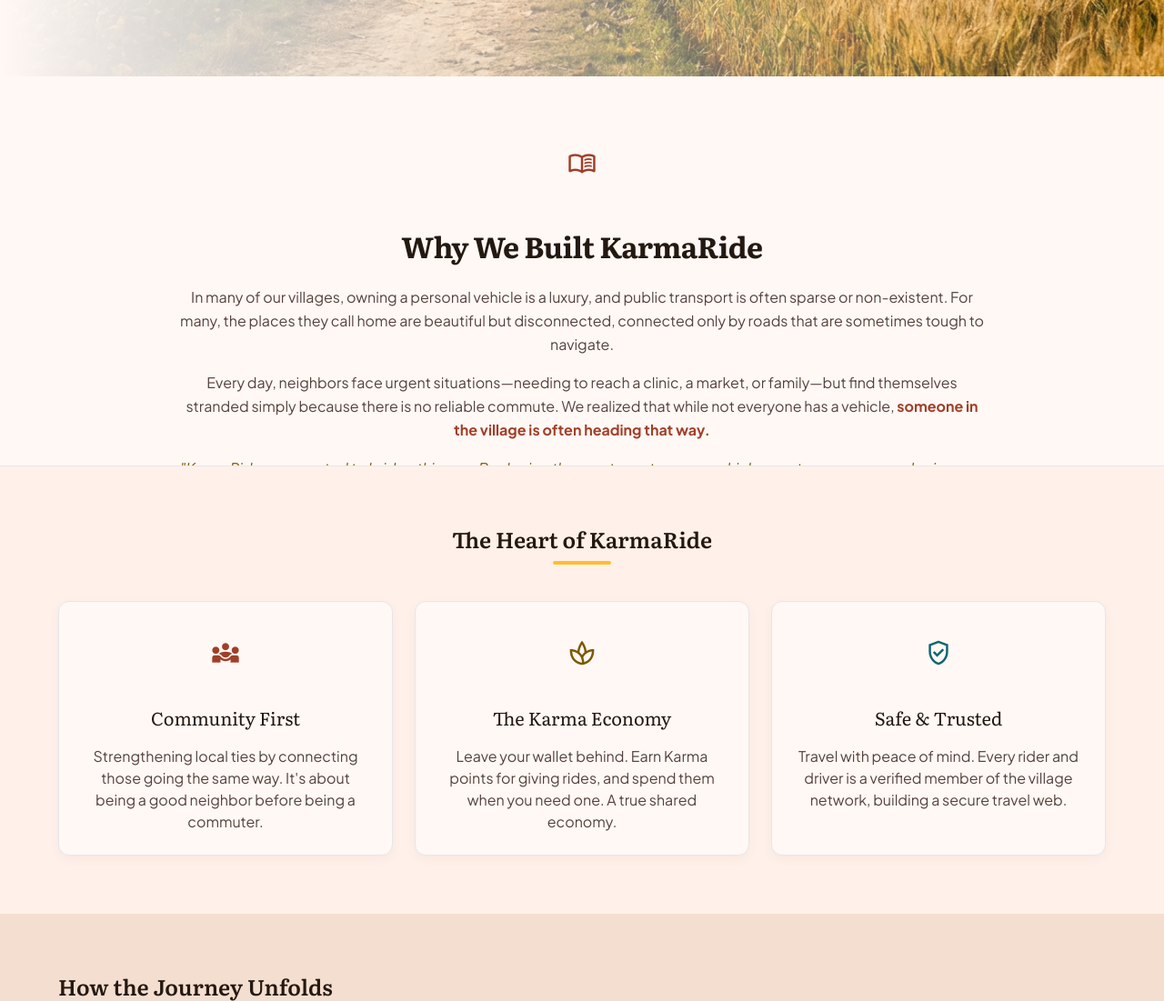
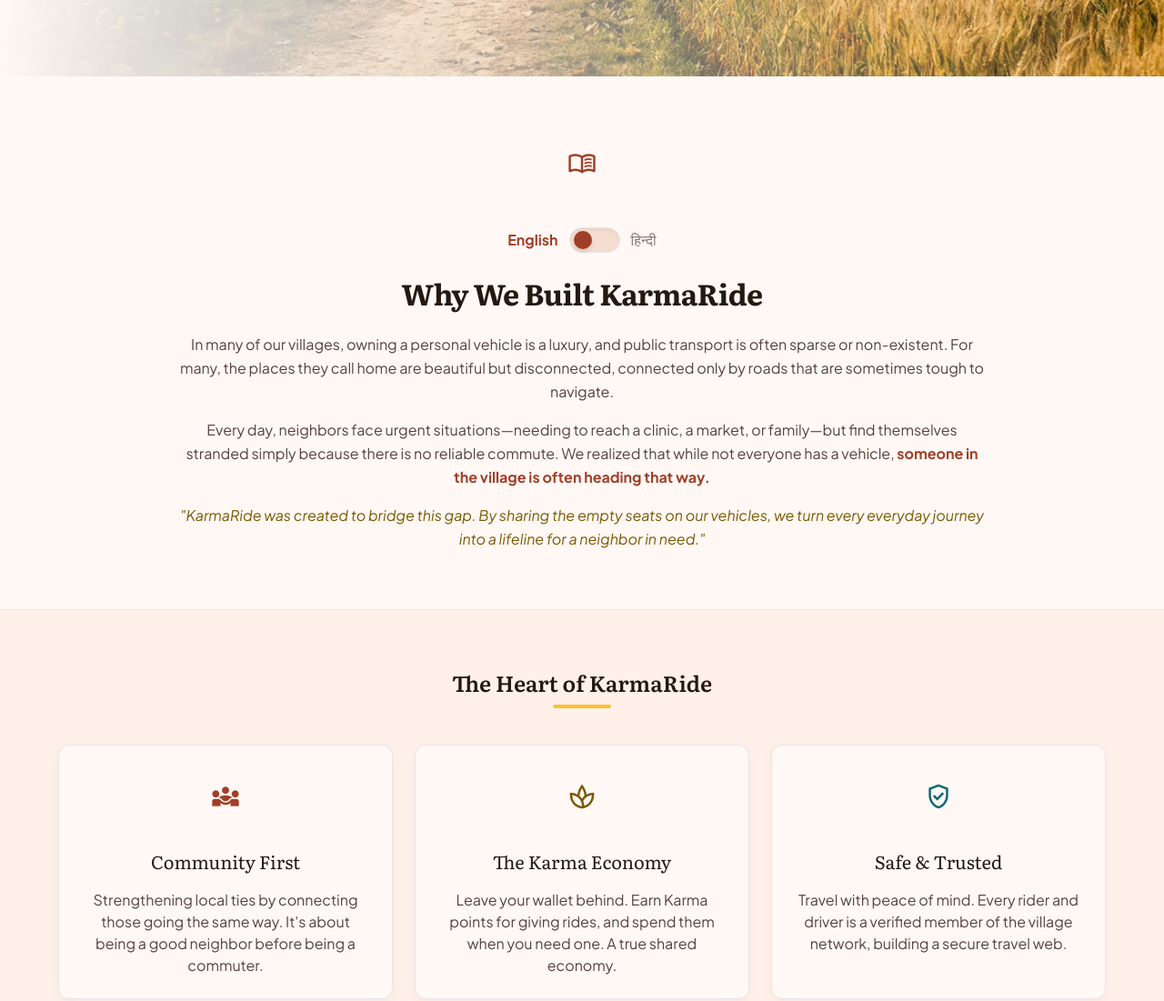
Before and after one commit to Ebishek/karma-ride, a Python web app: template templates/landing.html in a window 1280 px wide. Shown: the part 684-1785 px from the top of the page at 91% size. Run offline with Jinja, Linux system fonts and the light colour scheme; the template is opened without the code that fills it, so the values that code supplies are empty; some libraries are stand-ins or nearby versions.

Commit message:
Replace auto-slider with manual language toggle and fix height issues

```diff
--- a/templates/landing.html
+++ b/templates/landing.html
@@ -49,14 +49,25 @@
 </section>
 
 <!-- 1.5 Our Story Section -->
-<section class="py-xl px-margin-mobile md:px-margin-desktop bg-surface relative border-b border-outline-variant/30 overflow-hidden">
-<div class="max-w-4xl mx-auto text-center space-y-md relative min-h-[400px] md:min-h-[300px]">
+<section class="py-xl px-margin-mobile md:px-margin-desktop bg-surface relative border-b border-outline-variant/30">
+<div class="max-w-4xl mx-auto text-center space-y-md relative">
 <div class="inline-block p-4 rounded-full bg-primary/10 text-primary mb-2">
 <span class="material-symbols-outlined text-[32px]">menu_book</span>
 </div>
 
+<!-- Language Toggle -->
+<div class="flex items-center justify-center gap-3 mb-6">
+    <span class="font-label-md text-primary font-bold" id="label-en">English</span>
+    <button id="lang-toggle" class="w-14 h-7 bg-surface-variant rounded-full relative flex items-center p-1 cursor-pointer transition-colors focus:outline-none border border-outline-variant/50 shadow-inner">
+        <div id="lang-toggle-thumb" class="w-5 h-5 bg-primary rounded-full shadow-md transform transition-transform duration-300"></div>
+    </button>
+    <span class="font-label-md text-on-surface-variant opacity-70" id="label-hi">हिन्दी</span>
+</div>
+
+<!-- Content Grid (Preserves max height of both languages) -->
+<div class="grid relative">
     <!-- English Content -->
-<div id="story-en" class="absolute w-full transition-opacity duration-1000 opacity-100">
+    <div id="story-en" class="col-start-1 row-start-1 transition-opacity duration-500 opacity-100">
         <h3 class="font-headline-lg text-headline-lg text-on-background mb-6">Why We Built KarmaRide</h3>
         <div class="font-body-lg text-on-surface-variant leading-relaxed text-left md:text-center space-y-4">
         <p>
@@ -72,7 +83,7 @@
     </div>
 
     <!-- Hindi Content -->
-<div id="story-hi" class="absolute w-full transition-opacity duration-1000 opacity-0 pointer-events-none">
+    <div id="story-hi" class="col-start-1 row-start-1 transition-opacity duration-500 opacity-0 pointer-events-none z-0">
         <h3 class="font-headline-lg text-headline-lg text-on-background mb-6">हमने कर्मा-राइड क्यों बनाया?</h3>
         <div class="font-body-lg text-on-surface-variant leading-relaxed text-left md:text-center space-y-4">
         <p>
@@ -86,32 +97,53 @@
         </p>
         </div>
     </div>
-
+</div>
 </div>
 </section>
 
 <script>
     document.addEventListener("DOMContentLoaded", () => {
+        const toggleBtn = document.getElementById('lang-toggle');
+        const toggleThumb = document.getElementById('lang-toggle-thumb');
         const enStory = document.getElementById('story-en');
         const hiStory = document.getElementById('story-hi');
+        const labelEn = document.getElementById('label-en');
+        const labelHi = document.getElementById('label-hi');
+
         let showEnglish = true;
 
-        setInterval(() => {
+        toggleBtn.addEventListener('click', () => {
             showEnglish = !showEnglish;
             if (showEnglish) {
+                // UI changes for English
+                toggleThumb.classList.remove('translate-x-7');
+                labelEn.classList.add('text-primary', 'font-bold');
+                labelEn.classList.remove('opacity-70');
+                labelHi.classList.remove('text-primary', 'font-bold');
+                labelHi.classList.add('opacity-70');
+
+                // Content changes
                 hiStory.classList.replace('opacity-100', 'opacity-0');
                 hiStory.classList.add('pointer-events-none');
 
                 enStory.classList.replace('opacity-0', 'opacity-100');
                 enStory.classList.remove('pointer-events-none');
             } else {
+                // UI changes for Hindi
+                toggleThumb.classList.add('translate-x-7');
+                labelHi.classList.add('text-primary', 'font-bold');
+                labelHi.classList.remove('opacity-70');
+                labelEn.classList.remove('text-primary', 'font-bold');
+                labelEn.classList.add('opacity-70');
+
+                // Content changes
                 enStory.classList.replace('opacity-100', 'opacity-0');
                 enStory.classList.add('pointer-events-none');
 
                 hiStory.classList.replace('opacity-0', 'opacity-100');
                 hiStory.classList.remove('pointer-events-none');
             }
-        }, 12000); // 12 seconds
+        });
     });
 </script>
 
```
Lines whose indentation alone changed are shown as unchanged.
